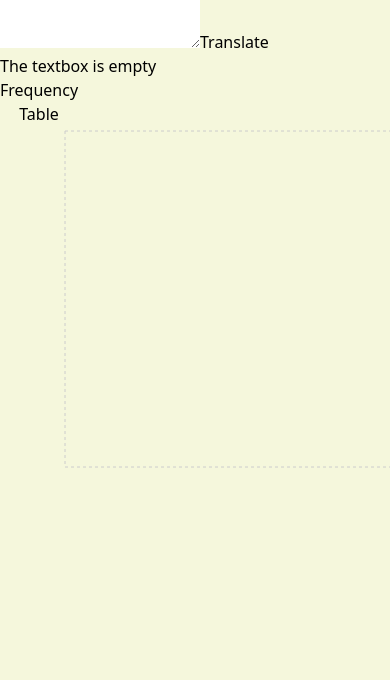
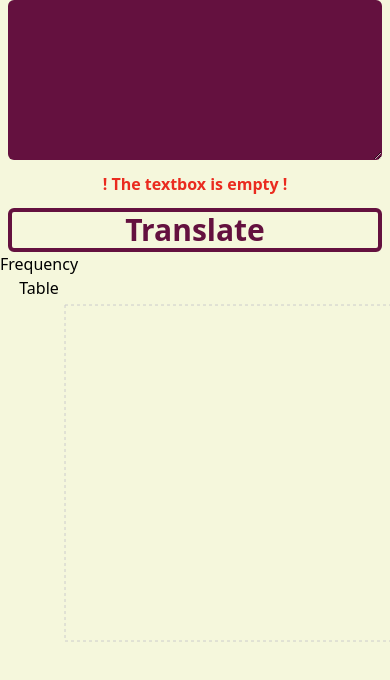
Before and after one commit to SEPOTOM/word-frequency, a React (Vite) app: page / in a window 390 px wide. Shown: the top 680 px of the page. Built offline with nearby package versions, Linux system fonts and the light colour scheme.

Commit message:
feat(TextForm): add styles for mobiles

```diff
--- a/src/components/TextForm/TextForm.tsx
+++ b/src/components/TextForm/TextForm.tsx
@@ -15,13 +15,25 @@ const TextForm: FC<TextFormProps> = ({ maxChars, onSubmit }) => {
   };
 
   return (
-    <>
-      <textarea value={text} onChange={handleChange} />
-      <button type="button" onClick={handleClick}>
+    <div className="container mx-auto flex flex-col gap-y-3 px-2">
+      <textarea
+        value={text}
+        onChange={handleChange}
+        className="min-h-40 w-full rounded-md bg-main p-2 text-lg text-secondary"
+      />
+      {isError && (
+        <p role="alert" className="text-center font-bold text-error">
+          ! The textbox is empty !
+        </p>
+      )}
+      <button
+        type="button"
+        onClick={handleClick}
+        className="w-full rounded-md border-4 border-main bg-inherit text-3xl font-bold text-main transition-colors hover:bg-main hover:text-secondary active:border-main-dark active:bg-main-dark active:transition-none"
+      >
         Translate
       </button>
-      {isError && <p role="alert">The textbox is empty</p>}
-    </>
+    </div>
   );
 };
 
```
